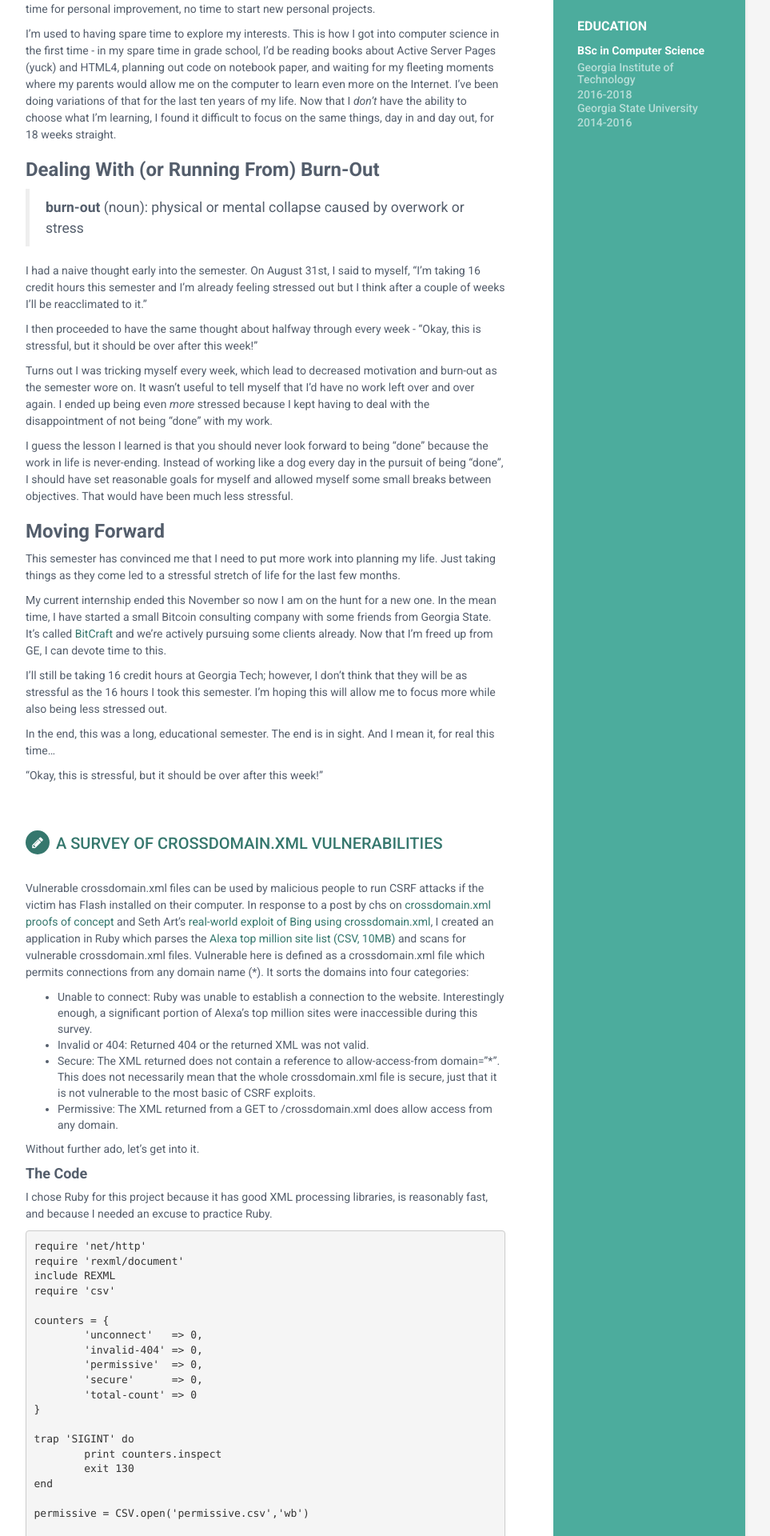
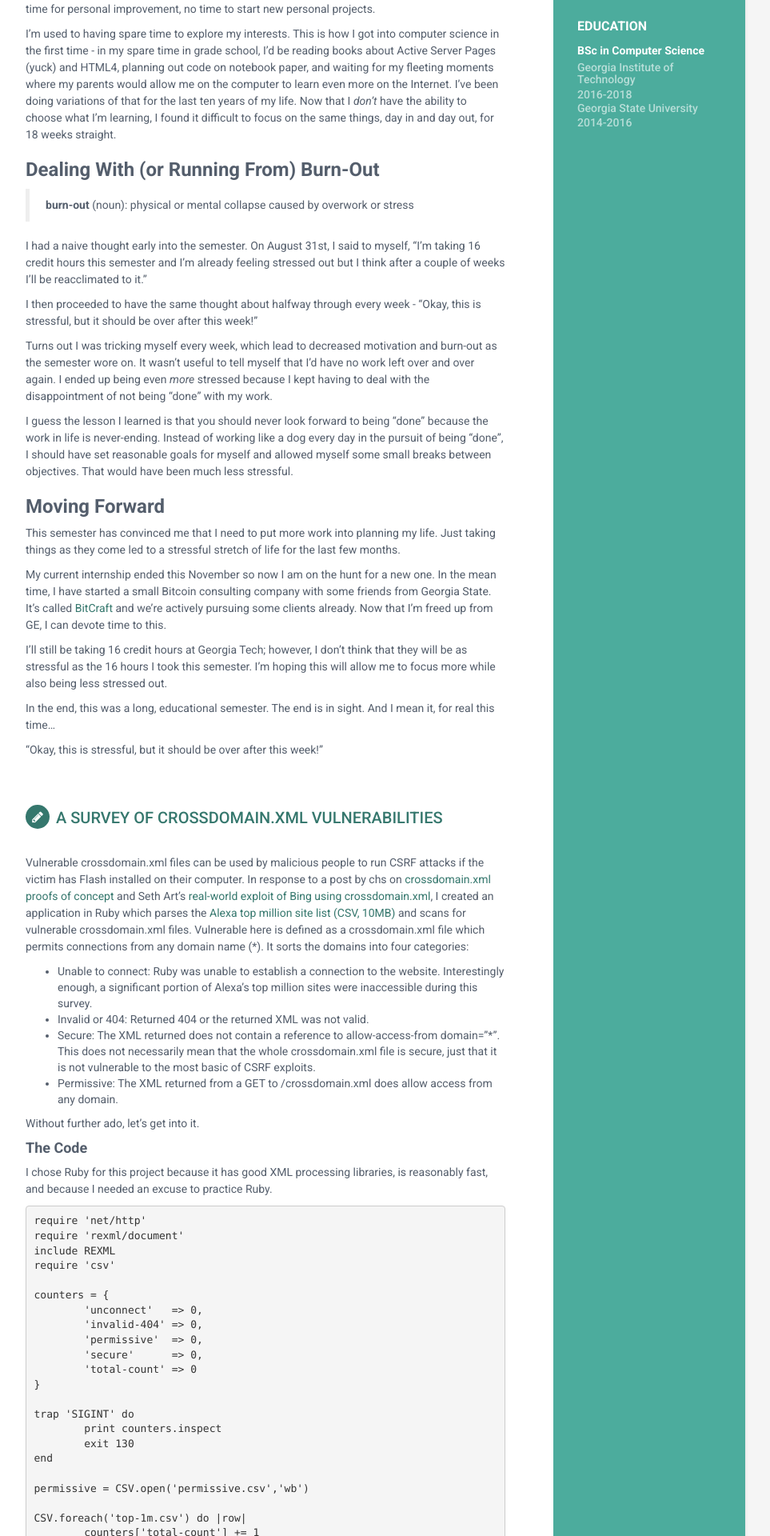
Before and after one commit to flotwig/site, a Jekyll site: the page built from blog/index.html, in a window 1280 px wide. Shown: the part 505-2425 px from the top of the page at 80% size, without its empty margins (188-1151 px from the left). Built offline with Jekyll 4.4.1, drawn with Linux system fonts in a browser that asks for light colours; the list of posts is cut into pages by our own code; comment, search, counter and statistics services are not loaded.

Commit message:
_blank? no

```diff
--- a/_includes/sidebar.html
+++ b/_includes/sidebar.html
@@ -22,9 +22,9 @@
                     {% endif %}
 
                     {% if site.website %}
-                    <li class="website"><i class="fa fa-globe"></i><a href="http://{{site.website}}" target="_blank">{{site.website}}</a></li>
+                    <li class="website"><i class="fa fa-globe"></i><a href="https://{{site.website}}">{{site.website}}</a></li>
                     {% else %}
-                    <li class="website"><i class="fa fa-globe"></i><a href="http://blog.webjeda.com" target="_blank">blog.webjeda.com</a></li>
+                    <li class="website"><i class="fa fa-globe"></i><a href="http://blog.webjeda.com">blog.webjeda.com</a></li>
                     {% endif %}
 
                     {% if site.linkedin %}
@@ -34,7 +34,7 @@
                     {% endif %}
 
                     {% if site.github %}
-                    <li class="github"><i class="fa fa-github"></i><a href="http://github.com/{{site.github}}" target="_blank">github.com/{{site.github}}</a></li>
+                    <li class="github"><i class="fa fa-github"></i><a href="https://github.com/{{site.github}}" target="_blank">github.com/{{site.github}}</a></li>
                     {% else %}
                     <li class="github"><i class="fa fa-github"></i><a href="http://github.com/sharu725" target="_blank">github.com/sharu725</a></li>
                     {% endif %}
--- a/assets/css/styles-2.css
+++ b/assets/css/styles-2.css
@@ -315,5 +315,8 @@
   text-align: center;
 }
 .details > .pull-right {
-  text-align: right;''
+  text-align: right;
 }
+blockquote {
+  font-size: inherit !important;
+}
```
Also changed, not shown: 1 other file.
